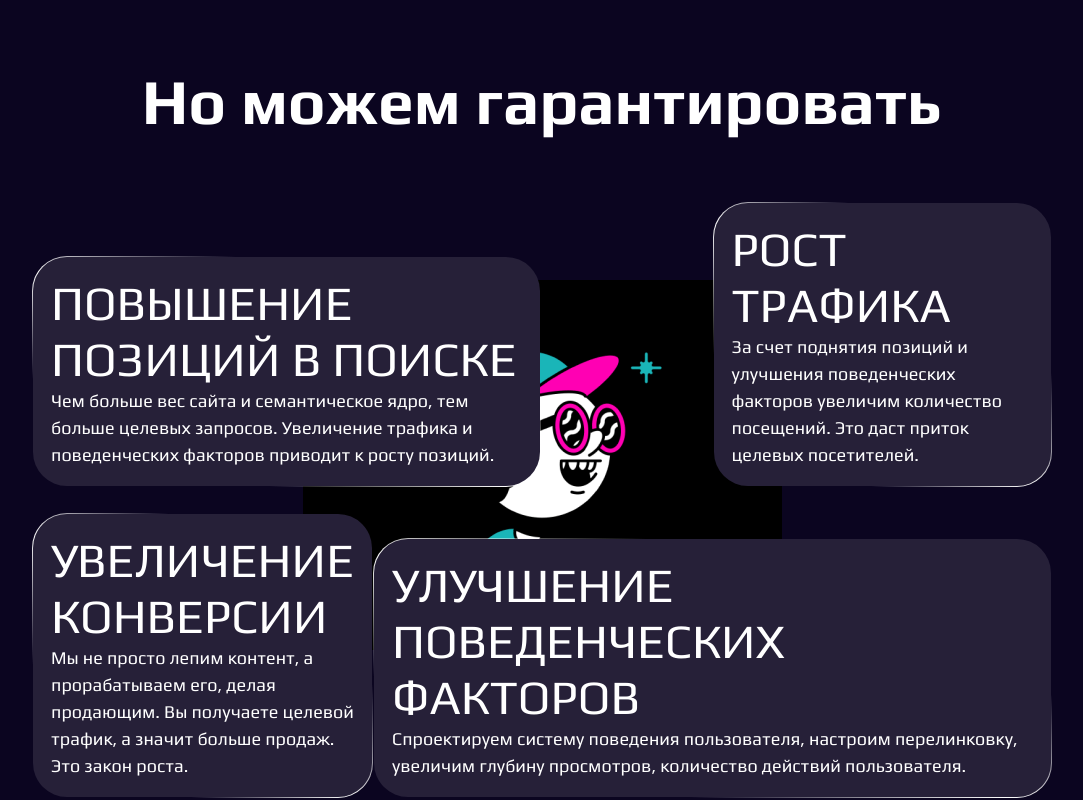
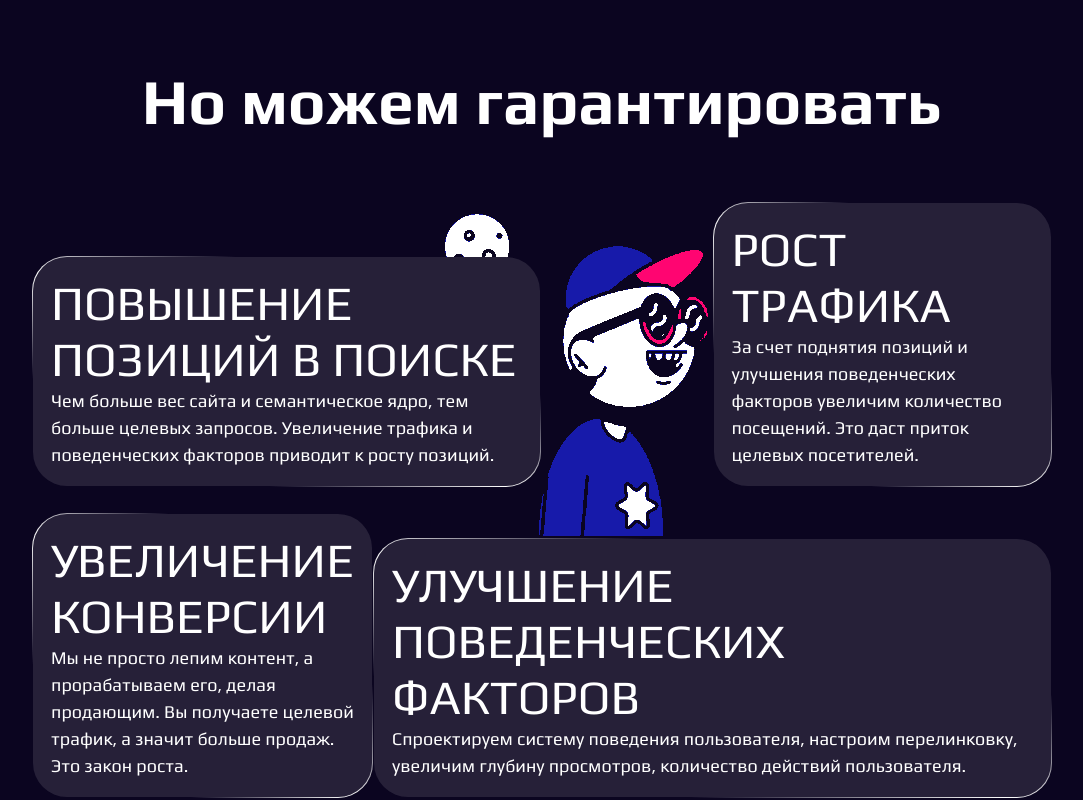
Before and after one commit to JulieBenchuk/web-studio, a Next.js app: page /promotion in a window 1280 px wide. Shown: the part 2520-3320 px from the top of the page, without its empty margins (98-1181 px from the left). Built offline with nearby package versions, Linux system fonts and the light colour scheme.

Commit message:
fix:change gif Men and video div

```diff
--- a/src/components/guarantees/Guarantees.tsx
+++ b/src/components/guarantees/Guarantees.tsx
@@ -24,7 +24,7 @@ const Guarantees = () => {
             </div>
             <h3 className={style.subTitle}>Но можем гарантировать</h3>
             <div className={style.smallBlock}>
-                <div className={style.videoBg}>
+                <div className={style.videoBg}></div>
                 <div className={style.cards}>
                     {guaranteesPromiseData.map(el =>
                         <div className={style.wrapperCard} key={el.id}>
@@ -35,7 +35,6 @@ const Guarantees = () => {
                         </div>)}
                 </div>
             </div>
-            </div>
         </Wrapper>
     );
 };
--- a/src/styles/components/guarantees.module.scss
+++ b/src/styles/components/guarantees.module.scss
@@ -61,13 +61,17 @@
 
   .smallBlock {
     padding-bottom: 213px;
+    position: relative;
 
     .videoBg {
       max-width: 100%;
-      width: 100%;
-      height: auto;
-      background-size: cover;
-      background: url("../../assets/MenGlass.png") no-repeat 50%;
+      width: 480px;
+      height: 360px;
+      background: url("../../assets/gif/MenGlass.gif") no-repeat;
+      mix-blend-mode: color-dodge;
+      position: absolute;
+      left: 35%;
+      top: 5%;
     }
 
     .cards {
@@ -82,13 +86,13 @@
 
       .wrapperCard {
 
-
         &:nth-child(1) {
           grid-area: 1 / 1 / 2 / 3;
           max-width: 509px;
           height: max-content;
           bottom: 0;
           position: absolute;
+          z-index: 2;
         }
 
         &:nth-child(2) {
```
Also changed, not shown: src/assets/gif/MenGlass.gif (added). Lines whose indentation alone changed are shown as unchanged.
